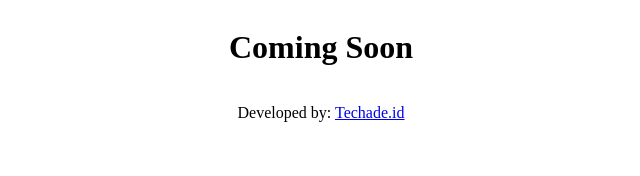
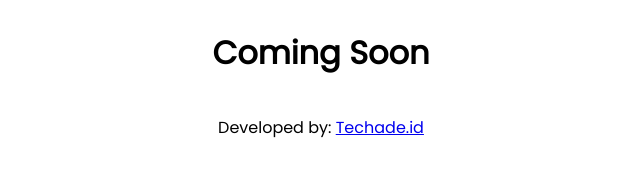
Before and after one commit to dev-fakhrihasani/lobi-index, a plain HTML site: page index.html in a window 1280 px wide. Shown: the whole page, without its empty margins (319-959 px from the left). Drawn offline with Linux system fonts and the light colour scheme.

Commit message:
Update view

```diff
--- a/index.html
+++ b/index.html
@@ -5,7 +5,14 @@
   <meta charset="UTF-8">
   <meta name="viewport" content="width=device-width, initial-scale=1.0">
   <title>Coming Soon</title>
+  <link rel="preconnect" href="https://fonts.googleapis.com">
+  <link rel="preconnect" href="https://fonts.gstatic.com" crossorigin>
+  <link href="https://fonts.googleapis.com/css2?family=Poppins&display=swap" rel="stylesheet">
   <style>
+    body {
+      font-family: 'Poppins', sans-serif;
+    }
+
     .container {
       display: flex;
       flex-direction: column;
```
